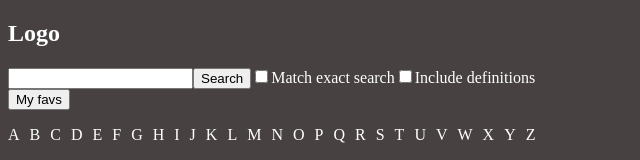
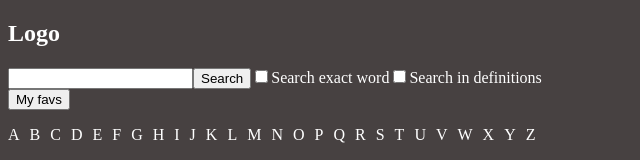
Before and after one commit to Kike0013/opted-dictionary, a React (Vite) app: page / in a window 1280 px wide. Shown: the top 160 px of the page, without its empty margins (0-640 px from the left). Built offline with nearby package versions, Linux system fonts and the light colour scheme; no server answers.

Commit message:
[add] Exact and definition searches

```diff
--- a/src/App.jsx
+++ b/src/App.jsx
@@ -1,7 +1,7 @@
 import Letters from './components/Letters'
 import Navbar from './components/Navbar'
 import ResultsContainer from './components/ResultsContainer'
-import { useState, useEffect, useMemo } from 'react'
+import { useState, useEffect } from 'react'
 import { loadDictionary } from './core/services/netService/dictionaryService'
 import './styles/App.css'
 import { Pagination } from './components/Pagination'
@@ -11,13 +11,23 @@ function App() {
 
   const [data, setData] = useState([])
   const [currentData, setCurrentData] = useState([])
-  const [isLoading, setIsLoading] = useState(true)
+  // const [isLoading, setIsLoading] = useState(true)
   const [notFound, setNotFound] = useState(false)
   const [page, setPage] = useState(0)
 
   useEffect(() => {
     loadDictionary()
-      .then(({ data }) => setData(data.sort()))
+      .then(({ data }) => setData(data.sort((a, b) => {
+        const wordA = a.word.toLowerCase();
+        const wordB = b.word.toLowerCase();
+        if (wordA < wordB) {
+          return -1;
+        }
+        if (wordA > wordB) {
+          return 1;
+        }
+        return 0;
+      })))
       .catch(error => console.log(error))
   }, [])
 
@@ -28,9 +38,17 @@ function App() {
     notFound && setNotFound(false)
   }
 
-  const handleSearch = (searchValue) => {
-    let arr = data.filter(el => el.word.toLowerCase().includes(searchValue.current.value.toLowerCase()))
-    setPage(0)
+  const handleSearch = (searchValue, isExact, isDef, event) => {
+    event && event.preventDefault();
+    if (!searchValue.current.value) return null
+
+    let arr;
+
+    isExact
+      ? arr = data.filter(el => el.word.toLowerCase() === searchValue.current.value.toLowerCase())
+      : isDef
+        ? arr = data.filter(el => el.word.toLowerCase().includes(searchValue.current.value.toLowerCase()) || el.definition.toLowerCase().includes(searchValue.current.value.toLowerCase()))
+        : arr = data.filter(el => el.word.toLowerCase().includes(searchValue.current.value.toLowerCase()))
 
     if (arr.length) {
       setCurrentData(arr)
@@ -39,15 +57,16 @@ function App() {
       !notFound && setNotFound(true)
     }
 
-    console.log(arr);
-    console.log(searchValue.current.value);
+    setPage(0)
   }
 
-  const prevPage = () => !page ? null : setPage(prevPage => prevPage - 1)
+  const prevPage = () => !page
+    ? null
+    : setPage(prevPage => prevPage - 1)
 
-  const nextPage = () => {
-    currentData.length - (page * 10) <= 10 ? null : setPage(prevPage => prevPage + 1)
-  }
+  const nextPage = () => currentData.length - (page * 10) <= 10
+    ? null
+    : setPage(prevPage => prevPage + 1)
 
   return (
     <div className="App">
@@ -56,14 +75,22 @@ function App() {
       {!notFound ? <ResultsContainer currentData={currentData} page={page} /> : <NotFound />}
       <Pagination nextPage={nextPage} prevPage={prevPage} />
       {`currentData.length: ${currentData.length}`}
+      {/* For testig: */}
       <br />
       {`Page: ${page}`}
       <br />
       {currentData.length - (page * 10)}
       <br />
       {currentData.length % 10}
+      <br />
     </div>
   )
 }
 
 export default App
+
+/* to do */
+//Add searching: value
+//return Welcome if empty
+//fix isLetter
+//Loader
--- a/src/components/Navbar.jsx
+++ b/src/components/Navbar.jsx
@@ -1,21 +1,38 @@
-import React, {useRef} from 'react'
+import React, { useRef } from 'react'
 
 const Navbar = ({ handleSearch }) => {
 
   const searchValue = useRef();
+  const exactValue = useRef();
+  const defValue = useRef();
 
   return (
     <div>
       <h2>Logo</h2>
       <div>
-        {/* <form onSubmit={handleSearch(searchValue)}> */}
-        <form>
+        <form onSubmit={(e) => handleSearch(searchValue, exactValue.current.checked, defValue.current.checked, e)}>
           <input ref={searchValue} type='text' name='input-search' id='input-search'></input>
-          <button type='button' onClick={() => handleSearch(searchValue)}>Search</button>
-          <input type='checkbox' name='match-search' id='match-search'></input>
-          <label htmlFor='match-search'>Match exact search</label>
-          <input type='checkbox' name='include-definition' id='include-definition'></input>
-          <label htmlFor='include-definition'>Include definitions</label>
+          <button type='button' onClick={(e) => {
+            handleSearch(searchValue, exactValue.current.checked, defValue.current.checked, e)
+          }}>
+            Search
+          </button>
+          <input ref={exactValue} type='checkbox' name='match-search' id='match-search'
+            onChange={(e) => {
+              defValue.current.checked = false;
+              handleSearch(searchValue, e.target.checked, defValue.current.checked)
+            }}
+          >
+          </input>
+          <label htmlFor='match-search'>Search exact word</label>
+          <input ref={defValue} type='checkbox' name='include-definition' id='include-definition'
+            onChange={(e) => {
+              exactValue.current.checked = false;
+              handleSearch(searchValue, exactValue.current.checked, e.target.checked)
+            }}
+          >
+          </input>
+          <label htmlFor='include-definition'>Search in definitions</label>
         </form>
       </div>
       <div>
```
